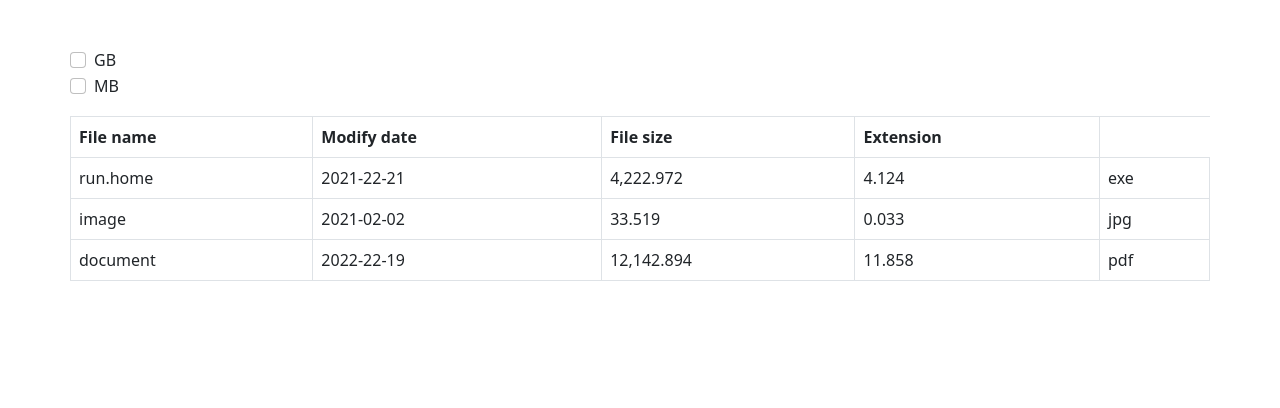
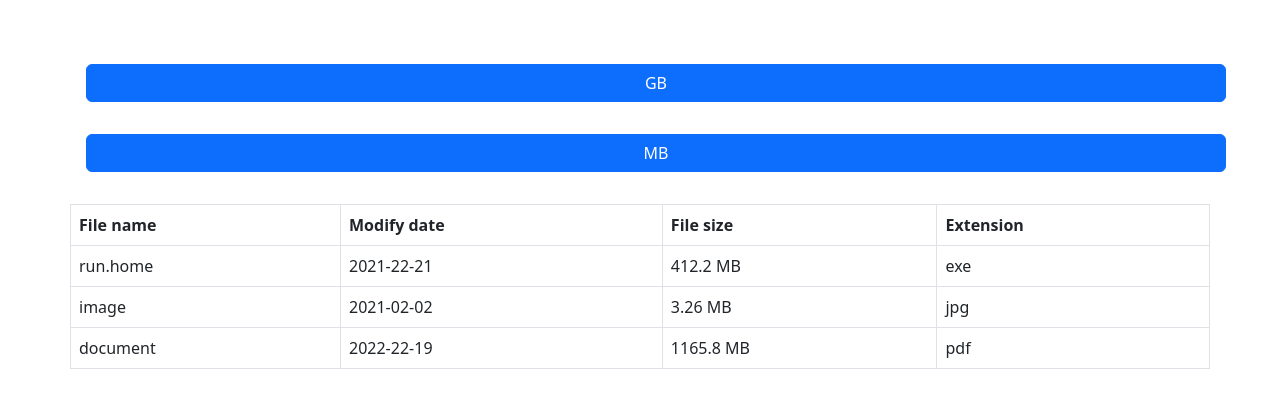
Before and after one commit to vblaskovics/AngularAkademia2022, an Angular app in the folder pipes/: page / in a window 1280 px wide. Shown: the top 408 px of the page. Built offline with nearby package versions, Linux system fonts and the light colour scheme.

Commit message:
Fix
files size working with button + pipes

```diff
--- a/pipes/src/app/file-table/file-table.component.html
+++ b/pipes/src/app/file-table/file-table.component.html
@@ -1,25 +1,7 @@
 <div class="container">
   <div class="row mt-5">
-    <div class="form-check form-check-inline">
-      <input
-        (click)="fileToGbClicked()"
-        class="form-check-input"
-        type="checkbox"
-        value="fileToGb"
-        id="fileToGb"
-      />
-      <label class="form-check-label" for="fileToGb">GB</label>
-    </div>
-    <div class="form-check form-check-inline">
-      <input
-        (click)="fileToMbClicked()"
-        class="form-check-input"
-        type="checkbox"
-        value="fileToMb"
-        id="fileToMb"
-      />
-      <label class="form-check-label" for="fileToMb">MB</label>
-    </div>
+    <button class="btn btn-primary m-3 px-4" (click)="unit = 'GB'">GB</button>
+    <button class="btn btn-primary m-3 px-4" (click)="unit = 'MB'">MB</button>
   </div>
   <div class="row">
     <table class="table table-bordered mt-3">
@@ -35,12 +17,7 @@
         <tr *ngFor="let file of files">
           <td>{{ this.file.name! | file }}</td>
           <td>{{ this.file.modifyDate | date: "yyyy-mm-dd" }}</td>
-          <ng-container *ngIf="fileToMbClicked">
-            <td>{{ this.file.size! | filemb | number: "1.0-3" }}</td>
-          </ng-container>
-          <ng-container *ngIf="fileToGbClicked">
-            <td>{{ this.file.size! | filegb | number: "1.0-3" }}</td>
-          </ng-container>
+          <td>{{ this.file.size! | fileSize: unit }}</td>
           <td>{{ this.file.name! | fileDot }}</td>
         </tr>
       </tbody>
--- a/pipes/src/app/file-table/file-table.component.ts
+++ b/pipes/src/app/file-table/file-table.component.ts
@@ -8,41 +8,30 @@ import { Files } from '../models/file-model';
 })
 export class FileTableComponent implements OnInit {
   files: Files[] = new Array();
-  mbStatus: boolean = false;
-  gbStatus: boolean = false;
+  unit = 'MB';
 
   constructor() {
-    this.mbStatus = false;
-    this.gbStatus = false;
     this.files = [
       {
         id: 1,
         name: 'run.home.exe',
         modifyDate: new Date(2021, 2, 21, 14, 22).getTime(),
-        size: 4324323,
+        size: 432224323,
       },
       {
         id: 2,
         name: 'image.jpg',
         modifyDate: new Date(2021, 3, 2, 10, 2).getTime(),
-        size: 34323,
+        size: 3422323,
       },
       {
         id: 3,
         name: 'document.pdf',
         modifyDate: new Date(2022, 6, 19, 3, 22).getTime(),
-        size: 12434323,
+        size: 1222434323,
       },
     ];
   }
 
   ngOnInit(): void {}
-
-  fileToMbClicked() {
-    return !this.mbStatus;
-  }
-
-  fileToGbClicked() {
-    return !this.gbStatus;
-  }
 }
--- a/pipes/src/app/pipes/file-size.pipe.ts
+++ b/pipes/src/app/pipes/file-size.pipe.ts
@@ -1,12 +1,15 @@
 import { Pipe, PipeTransform } from '@angular/core';
 
 @Pipe({
-  name: 'fileSize'
+  name: 'fileSize',
 })
 export class FileSizePipe implements PipeTransform {
-
-  transform(value: unknown, ...args: unknown[]): unknown {
-    return null;
+  transform(value: number, type: string = 'MB'): string {
+    if (type === 'MB') {
+      return `${Math.floor((value / 1048576) * 100) / 100} MB`;
+    } else if (type === 'GB') {
+      return `${Math.floor((value / 1073741824) * 100) / 100} GB`;
+    }
+    return `${value}`;
   }
-
 }
```
